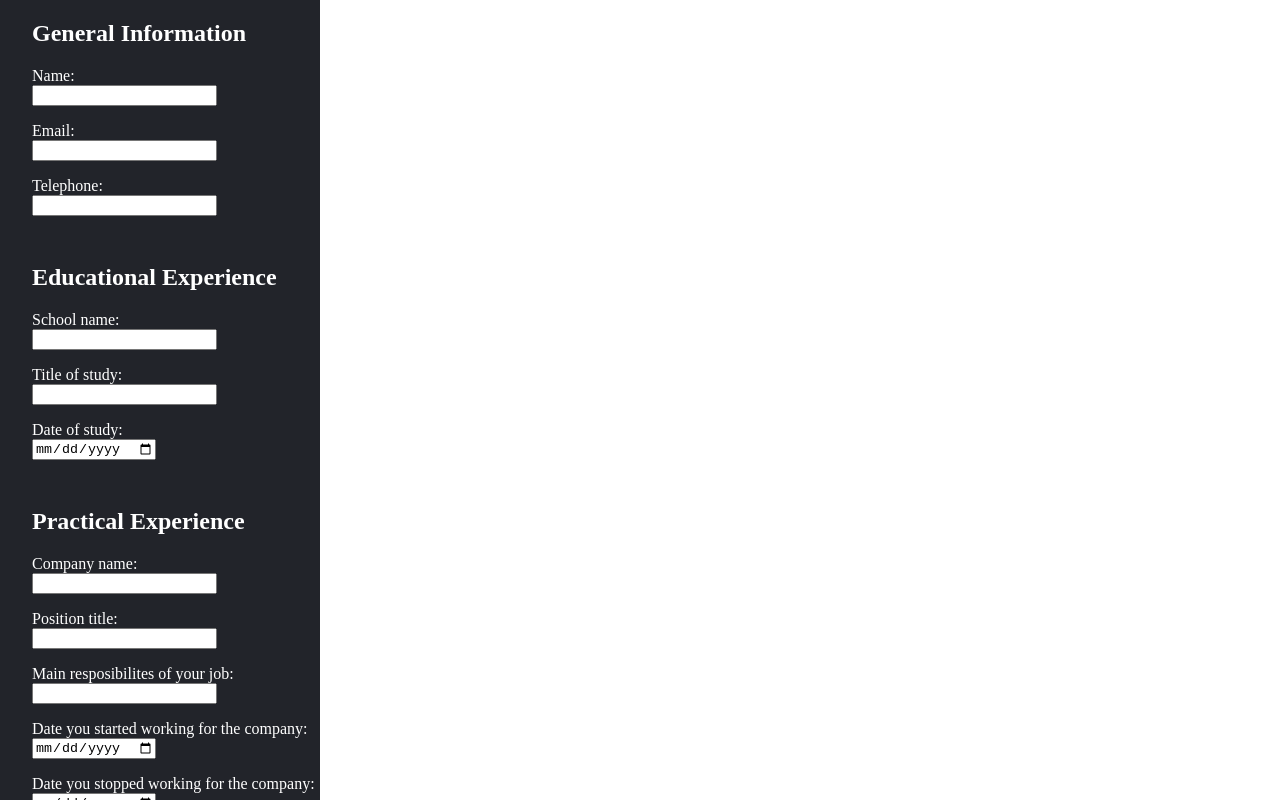
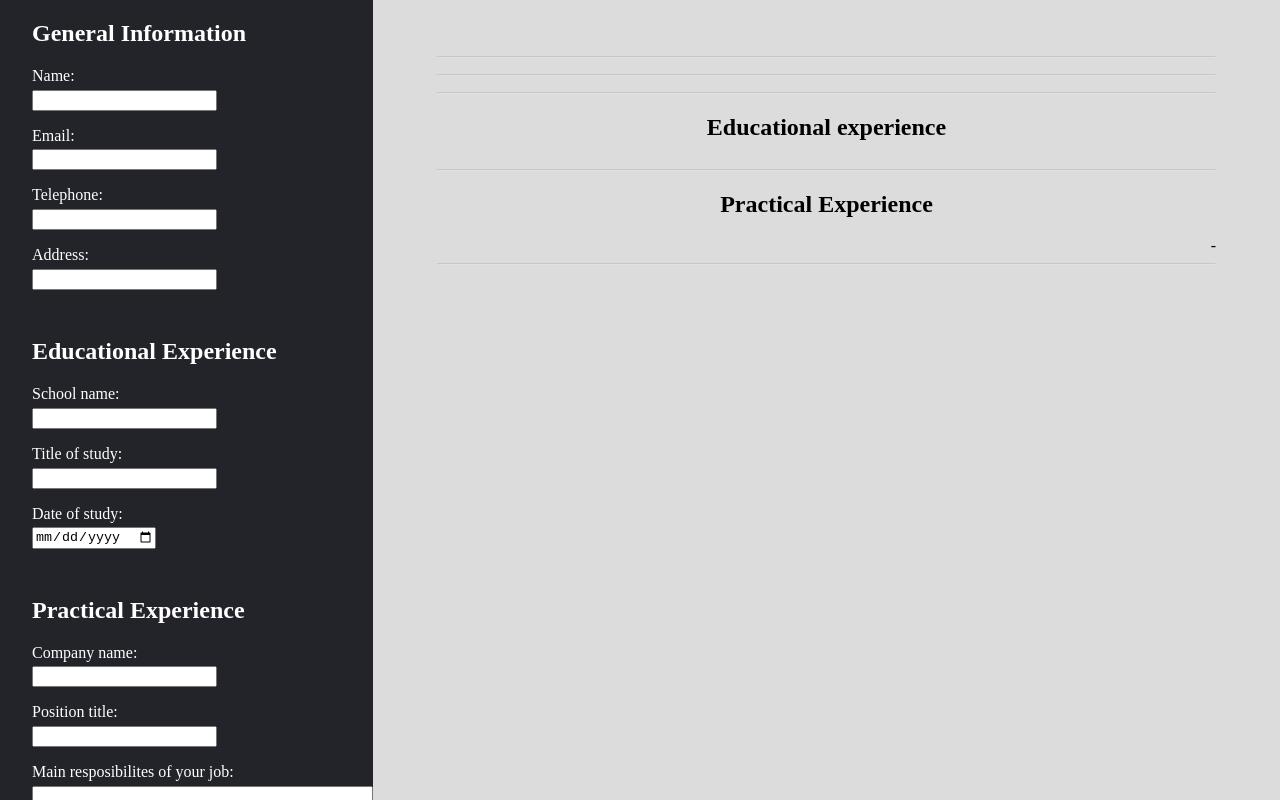
Before and after one commit to Muze32/CV-Application, a React (Vite) app: page / in a window 1280 px wide. Shown: the top 800 px of the page. Built offline with nearby package versions, Linux system fonts and the light colour scheme.

Commit message:
Add basic styling to CV section

```diff
--- a/index.html
+++ b/index.html
@@ -4,7 +4,7 @@
     <meta charset="UTF-8" />
     <link rel="icon" type="image/svg+xml" href="/favicon.svg" />
     <meta name="viewport" content="width=device-width, initial-scale=1.0" />
-    <title>react-template</title>
+    <title>CV App</title>
   </head>
   <body>
     <div id="root"></div>
--- a/src/components/cv.jsx
+++ b/src/components/cv.jsx
@@ -1,21 +1,27 @@
+import "../styles/cv.css";
+
 function InfoCV({ person }) {
-  const { name, email, tel } = person;
+  const { name, email, tel, address } = person;
   return (
-    <div>
+    <section className="infoCV">
       <h1>{name}</h1>
-      <div>
+      <hr />
+      <div className="contactInfo">
+        <span>{address}</span>
         <span>{email}</span> <span>{tel}</span>
       </div>
-    </div>
+      <hr />
+    </section>
   );
 }
 
 function ExpCV({ exp }) {
   const { title, dateOfStudy, schoolName } = exp;
   return (
-    <div>
-      <div>
-        <span>{title}</span> <span>{dateOfStudy}</span>
+    <div className="expCV">
+      <div className="titleInfo">
+        <strong>{title}</strong>
+        <span>{dateOfStudy}</span>
       </div>
       <div>{schoolName}</div>
     </div>
@@ -26,15 +32,15 @@ function PractExpCV({ practExp }) {
   const { positionTitle, dateStart, dateEnd, companyName, responsibilities } =
     practExp;
   return (
-    <div>
-      <div>
-        <span>{positionTitle}</span> <span>{dateStart}</span>{" "}
-        <span>{dateEnd}</span>
+    <div className="practExpCV">
+      <div className="posTitleInfo">
+        <strong>{positionTitle}</strong>
+        <span>
+          {dateStart} - {dateEnd}
+        </span>
       </div>
       <div>{companyName}</div>
-      <div>
-        {responsibilities ? `Responsibilities:  ${responsibilities}` : ""}
-      </div>
+      {responsibilities && <div> Responsibilities: {responsibilities}</div>}
     </div>
   );
 }
@@ -44,8 +50,19 @@ function CV({ objs }) {
   return (
     <div className="cv">
       <InfoCV person={person}></InfoCV>
-      <ExpCV exp={exp}></ExpCV>
-      <PractExpCV practExp={practExp}></PractExpCV>
+
+      <section>
+        <hr />
+        <h2>Educational experience</h2>
+        <ExpCV exp={exp}></ExpCV>
+      </section>
+
+      <section>
+        <hr />
+        <h2>Practical Experience</h2>
+        <PractExpCV practExp={practExp}></PractExpCV>
+        <hr />
+      </section>
     </div>
   );
 }
--- a/src/components/form.jsx
+++ b/src/components/form.jsx
@@ -9,15 +9,26 @@ function FormSection({ obj, fields, handleChange, children }) {
         const { name, text, type } = field;
         const value = obj[field.name];
 
-        return (
+        return type !== "textarea" ? (
           <label key={name}>
-            {text}:{" "}
+            {text}:
             <input
               type={type ? field.type : "text"}
               value={value}
               onChange={handleChange}
               name={name}
             />
+          </label>
+        ) : (
+          <label key={name}>
+            {text}:
+            <textarea
+              name={name}
+              rows="3"
+              cols="40"
+              value={value}
+              onChange={handleChange}
+            ></textarea>
           </label>
         );
       })}
--- a/src/data.js
+++ b/src/data.js
@@ -2,6 +2,7 @@ const personFields = [
   { text: "Name", name: "name" },
   { text: "Email", type: "email", name: "email" },
   { text: "Telephone", type: "tel", name: "tel" },
+  {text: "Address", name: "address"}
 ];
 const expFields = [
   { text: "School name", name: "schoolName" },
@@ -12,7 +13,7 @@ const expFields = [
 const practExpFields = [
   { text: "Company name", name: "companyName" },
   { text: "Position title", name: "positionTitle" },
-  { text: "Main resposibilites of your job", name: "responsibilities" },
+  { text: "Main resposibilites of your job", name: "responsibilities", type: "textarea" },
   {
     text: "Date you started working for the company",
     name: "dateStart",
@@ -29,6 +30,7 @@ const initialPerson = {
   name: "",
   email: "",
   tel: "",
+  address: "",
 };
 
 const initialExp = {
--- /dev/null
+++ b/src/styles/cv.css
@@ -0,0 +1,31 @@
+.cv {
+  background-color: #dcdcdc;
+  display: flex;
+  flex-direction: column;
+  padding: 1rem 4rem;
+}
+
+.cv > div {
+  margin-bottom: 2rem;
+}
+
+.titleInfo,
+.posTitleInfo {
+  display: flex;
+  justify-content: space-between;
+}
+
+.cv h2,
+.cv h1,
+.contactInfo {
+  display: flex;
+  justify-content: center;
+}
+
+.contactInfo {
+  gap: 15px;
+}
+
+hr {
+    opacity: 0.3;
+}
--- a/src/styles/form.css
+++ b/src/styles/form.css
@@ -12,6 +12,10 @@
     margin-bottom: 1rem;
 }
 
-label, input {
+label, input, textarea {
     display: block;
 }
+
+input, textarea {
+    margin-top: .3rem;
+}
--- a/src/styles/main.css
+++ b/src/styles/main.css
@@ -12,5 +12,5 @@ body {
 
 #root {
   display: grid;
-  grid-template-columns: 1fr 3fr;
+  grid-template-columns: 1fr 2.5fr;
 }
```
